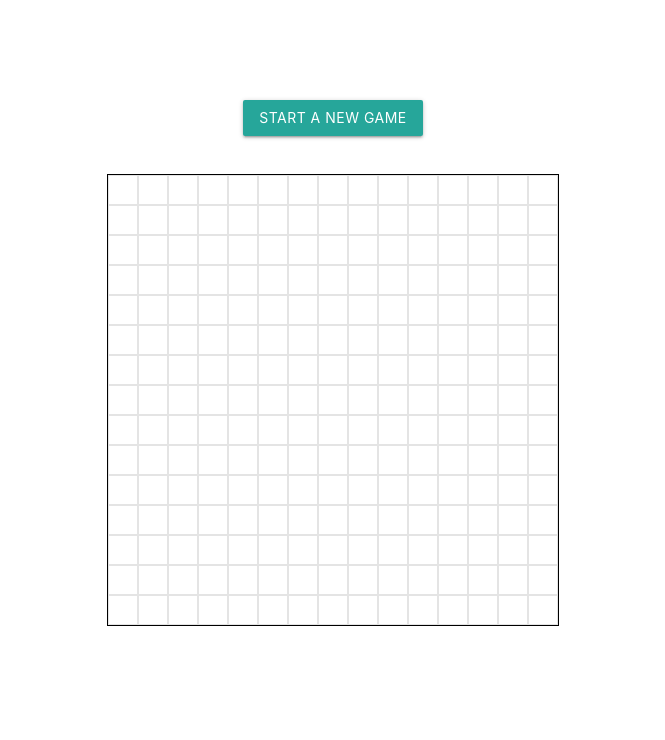
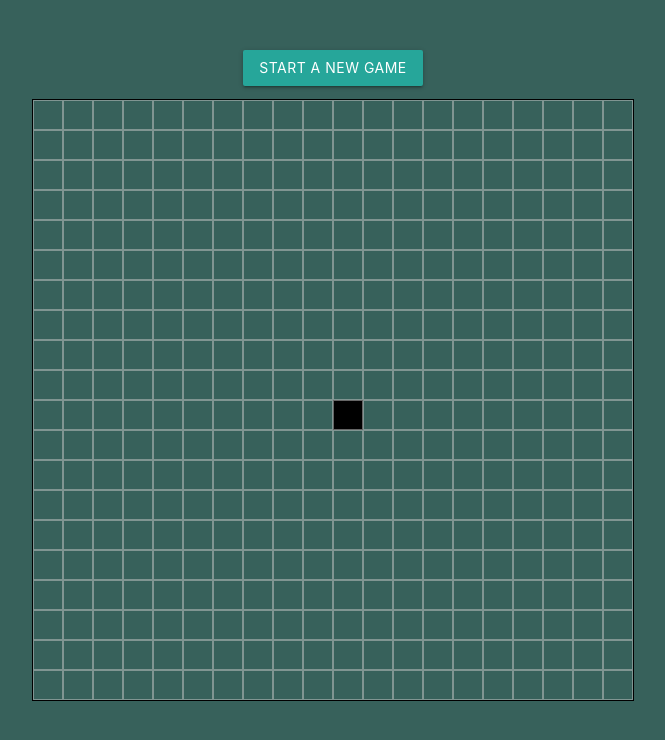
Before and after one commit to pkvinhu/snake-game, a React (Create React App) app: page / in a window 1280 px wide. Shown: the top 740 px of the page, without its empty margins (307-972 px from the left). Built offline with nearby package versions, Linux system fonts and the light colour scheme.

Commit message:
laying out general setup for starting snake game

```diff
--- a/src/App.css
+++ b/src/App.css
@@ -4,10 +4,14 @@
   width: 100%;
 } */
 
+body {
+  background-color: rgb(55, 97, 91);
+}
+
 .btn-container {
   display: flex;
   justify-content: center;
-  margin-top: 100px;
+  margin-top: 50px;
 }
 
 .cell1 {
--- a/src/components/Grid.js
+++ b/src/components/Grid.js
@@ -3,22 +3,65 @@ import '../App.css';
 
 class Grid extends Component {
     state = {
-        grid: new Array(15).fill([]).map(each => each = new Array(15).fill(0))
+        grid: new Array(20).fill([]).map(each => each = new Array(20).fill(0)),
+        snake: [[10, 10]],
+        direction: '',
+        gaming: false
+    }
+
+    removeTimer = () => {
+        if(this.state.gaming) {
+            setInterval(() => {
+                this.snakeMove();
+            }, 200)
+        }
+    }
+
+    handleClick = (evt) => {
+        this.startGame();
+        this.removeTimer();
+        this.foodMixer();
+    }
+
+    foodMixer = () => {
+        const row = Math.ceil(Math.random()*20)
+        const col = Math.ceil(Math.random()*20)
+        if(this.checkSnakeLen(row, col) !== true) return [row, col]
+        else return this.foodMixer()
+    }
+
+    startGame = () => {
+        this.setState({ gaming: true });
+    }
+
+    snakeMove = () => {
+
+    }
+
+    checkSnakeLen = (i, j) => {
+        return this.state.snake.reduce((acc, curr) => {
+            return curr[0] === i && curr[1] === j || acc === true
+        }, false)
     }
 
     render() {
+        const { handleClick } = this;
         return (
             <div class="root">
                 <div className="btn-container">
-                    <button className="btn">Start a New Game</button>
+                    <button className="btn" onClick={handleClick}>Start a New Game</button>
                 </div>
                 <div className="grid-container">
-                    {this.state.grid.map(each => {
+                    {this.state.grid.map((row, i) => {
                         return (
                             <div className="row1">
-                                {each.map(cell => {
+                                {row.map((cell, j) => {
                                     return (
-                                        <div className="cell1">
+                                        <div
+                                            className="cell1"
+                                            row={i}
+                                            col={j}
+                                            style={this.checkSnakeLen(i, j) ? { backgroundColor: 'black' } : null }>
                                         </div>
                                     )
                                 })}
```
Also changed, not shown: 1 other file (tests, documents, lock files or other folders).
